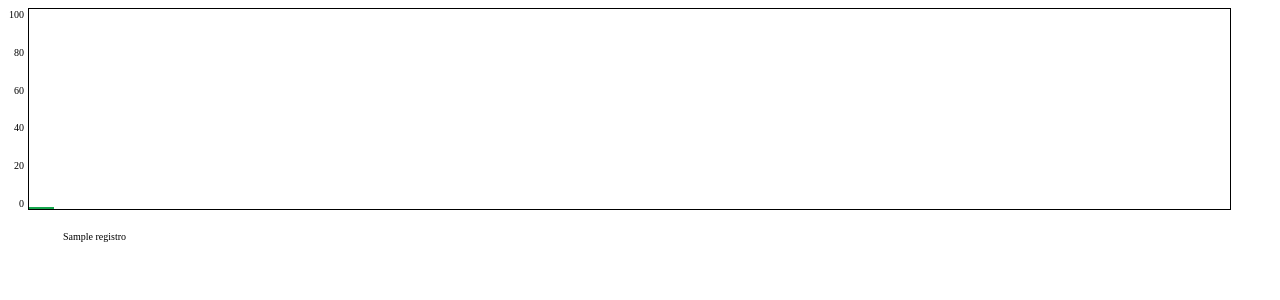
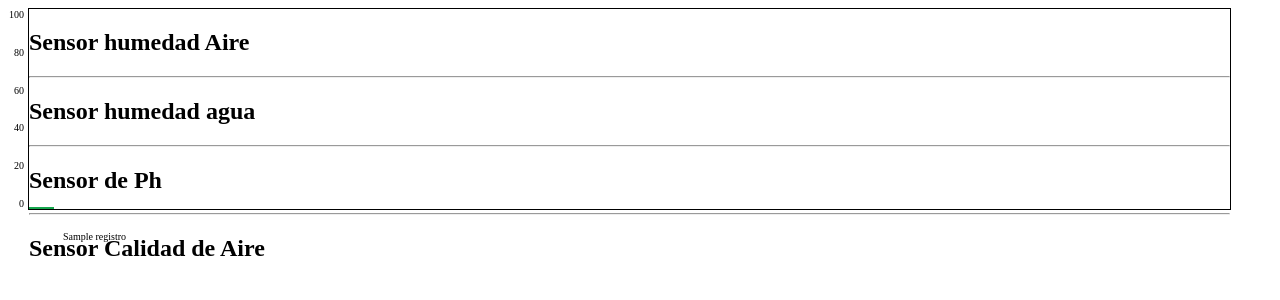
Before and after one commit to neo-astro/agromatica, a Python web app: template templates/index.html in a window 1280 px wide. Shown: the top 300 px of the page. Run offline with Jinja, Linux system fonts and the light colour scheme; the template is opened without the code that fills it: most values are stand-ins (such as "Sample title", 1, 10 or a date in 2020).

Commit message:
graficas listas

```diff
--- a/templates/index.html
+++ b/templates/index.html
@@ -80,9 +80,30 @@
       <span>100</span>
     </div>
 
+      <h2>Sensor humedad Aire</h2>
       {% for datos in senHumedadAire %}
           <div class="bar" style="height: {{senHumedadAire[datos][0]}}%;  left:  {{senHumedadAire[datos][1]}}%;"></div>
       {% endfor %}
+      <hr>
+
+      <h2>Sensor humedad agua</h2>
+      {% for datos in senHumedadAgua %}
+          <div class="bar" style="height: {{senHumedadAgua[datos][0]}}%;  left:  {{senHumedadAgua[datos][1]}}%;"></div>
+      {% endfor %}
+      <hr>
+
+      <h2>Sensor de Ph</h2>
+      {% for datos in senPh %}
+          <div class="bar" style="height: {{senPh[datos][0]}}%;  left:  {{senPh[datos][1]}}%;"></div>
+      {% endfor %}
+      <hr>
+
+      <h2>Sensor Calidad de Aire</h2>
+      {% for datos in senCalidadAire %}
+          <div class="bar" style="height: {{senCalidadAire[datos][0]}}%;  left:  {{senCalidadAire[datos][1]}}%;"></div>
+      {% endfor %}
+
+
 
   </div>
 
```
